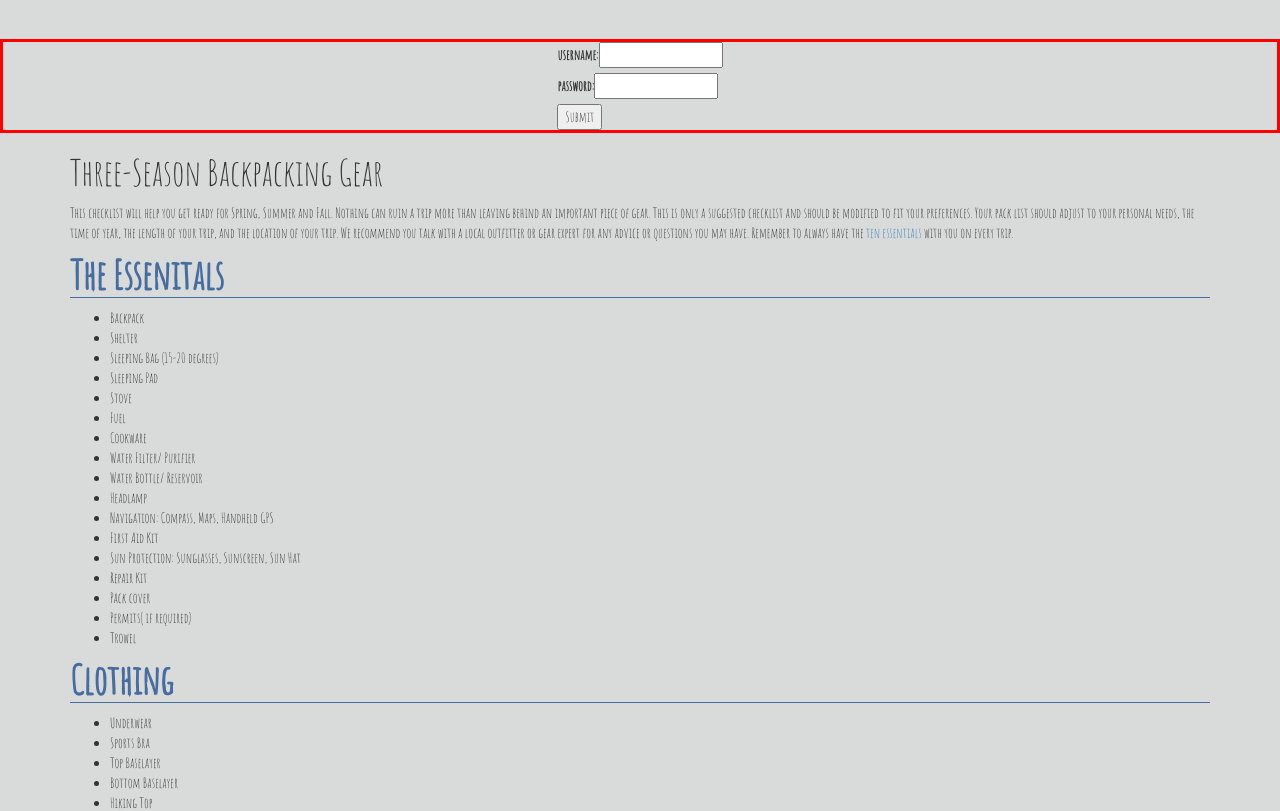
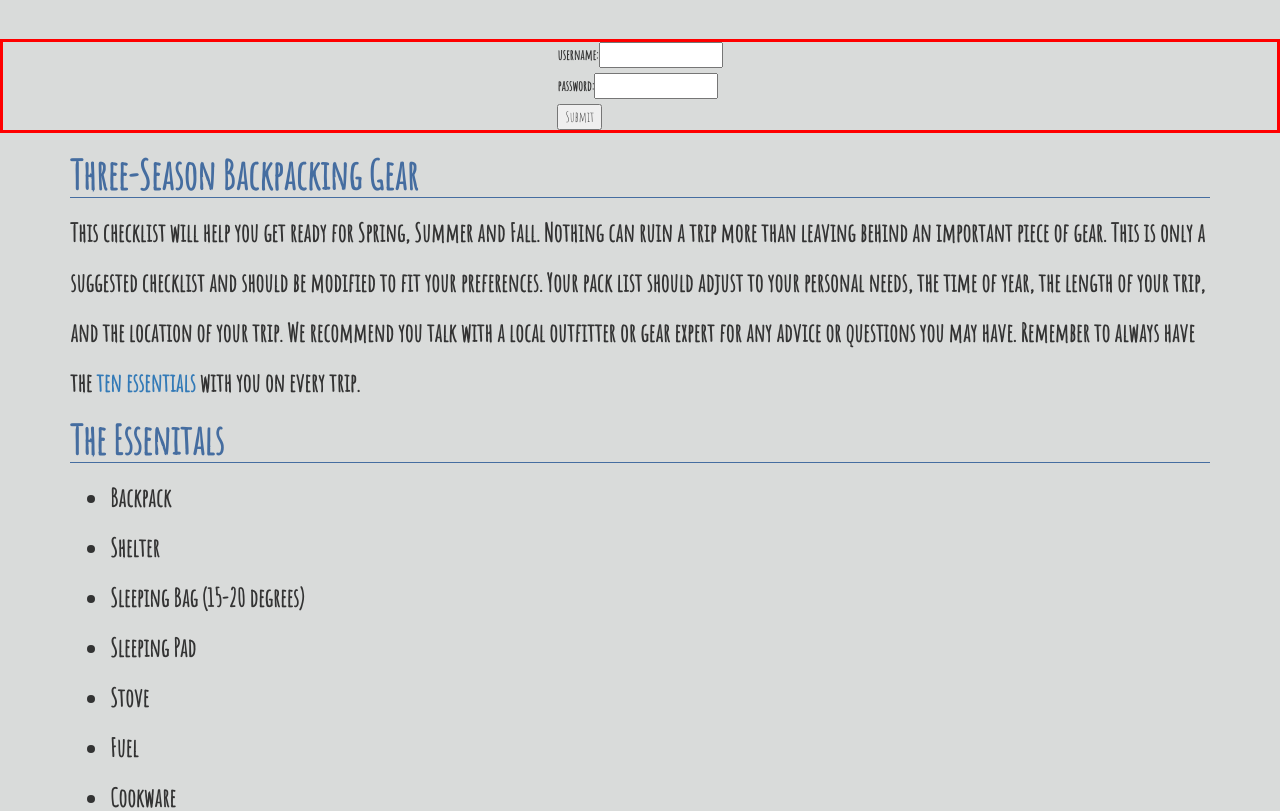
Before and after one commit to badamato/react-shakedown-app, a React (Create React App) app in the folder client/: page /hikes/threeseasongearlist in a window 1280 px wide. Shown: the part 720-1531 px from the top of the page. Built offline with nearby package versions, Linux system fonts and the light colour scheme.

Commit message:
styles to three seasonbp list

```diff
--- a/client/src/components/ThreeSeasonGearList.js
+++ b/client/src/components/ThreeSeasonGearList.js
@@ -4,7 +4,7 @@ import { BrowserRouter as Router, Route, Link } from "react-router-dom";
 class ThreeSeasonGearList extends React.Component {
   render() {
     return (
-      <div className="container">
+      <div className="container ten-essentials">
         <h1>Three-Season Backpacking Gear</h1>
         <p>
           This checklist will help you get ready for Spring, Summer and Fall.
```
